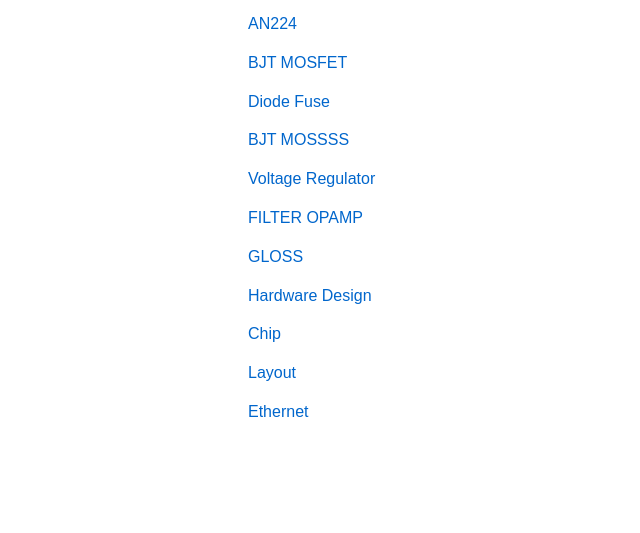
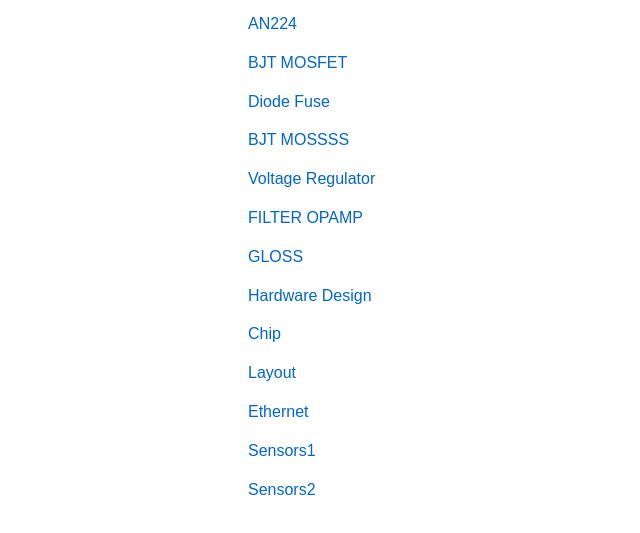
Before and after one commit to ShreyuK/notes, a plain HTML site: page index.html in a window 1280 px wide. Shown: the part 189-722 px from the top of the page, without its empty margins (142-782 px from the left). Drawn offline with Linux system fonts and the light colour scheme.

Commit message:
Add links for Sensors1 and Sensors2 in index.html

```diff
--- a/index.html
+++ b/index.html
@@ -45,7 +45,8 @@
     <a href="chip.html">Chip</a>
     <a href="layout.html">Layout</a>
     <a href="ethernet.html">Ethernet</a>
-
+    <a href="sensors_c.html">Sensors1</a>
+    <a href="sensors_cg.html">Sensors2</a>
 
 </body>
 </html>
```
